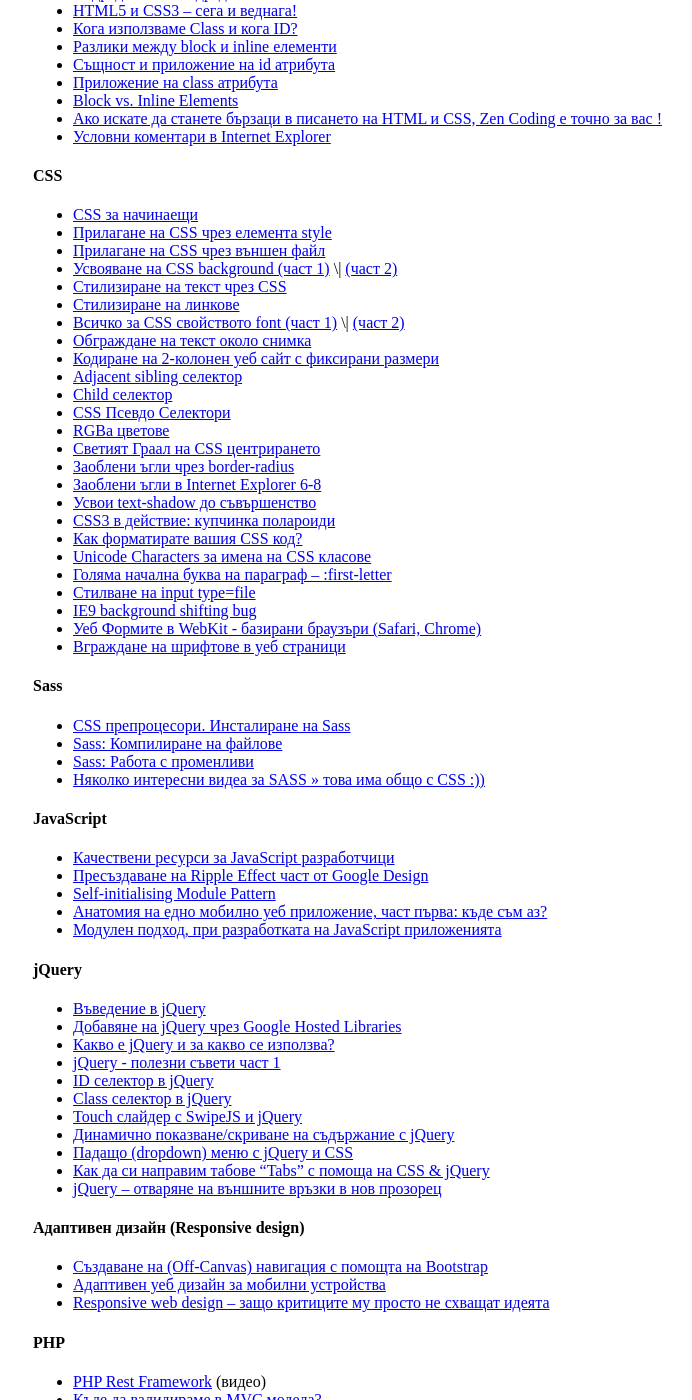
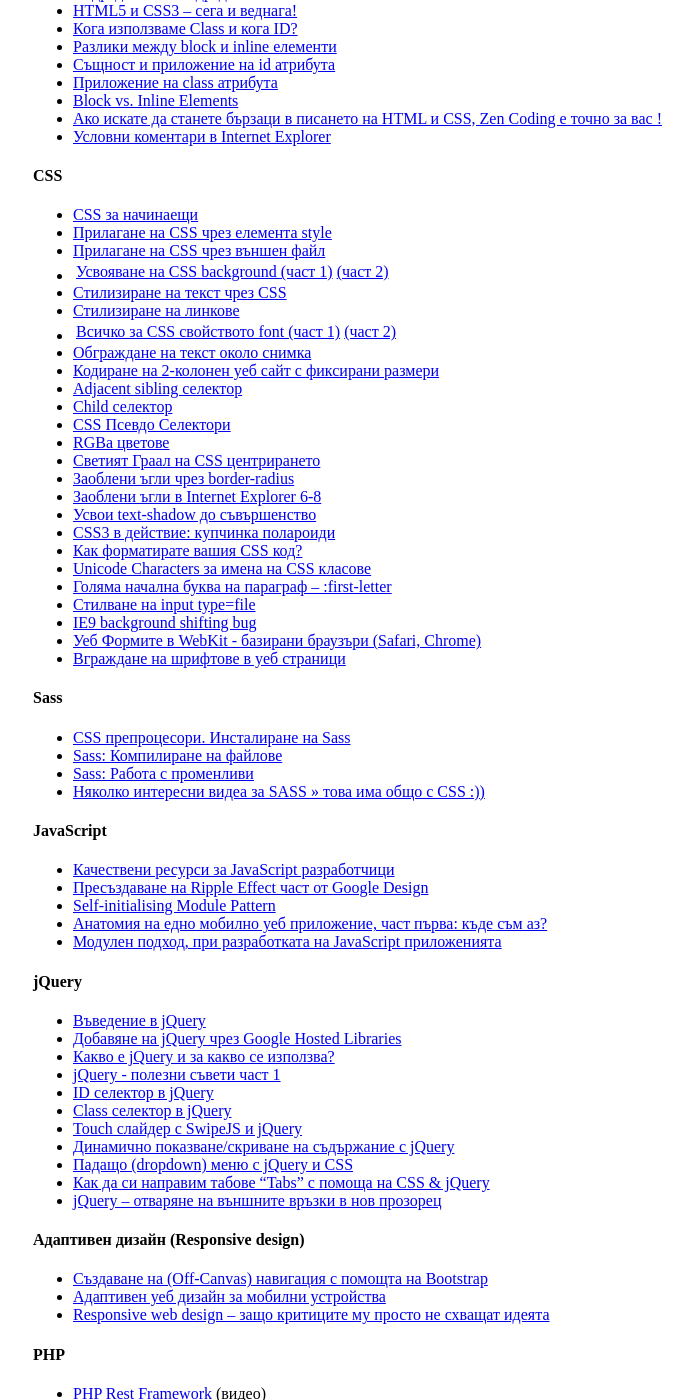
Before and after one commit to dzhavat/web-design-and-development-in-bulgarian, a Jekyll site: the page built from index.md, in a window 1280 px wide and 1400 px high, scrolled down 799 px. Shown: the whole window, without its empty margins (127-819 px from the left). Built offline with Jekyll 4.4.1, drawn with Linux system fonts in a browser that asks for light colours.

Commit message:
Remove backslash before pipe character

```diff
--- a/index.md
+++ b/index.md
@@ -53,10 +53,10 @@ title: Уроци/Статии на български за уеб дизайн
 * [CSS за начинаещи](http://www.youdevelop.net/coding/css/css-za-nachinaeshti/)
 * [Прилагане на CSS чрез елемента style](http://www.youdevelop.net/coding/css/prilagane-na-css-chrez-elementa-style/)
 * [Прилагане на CSS чрез външен файл](http://www.youdevelop.net/coding/css/prilagane-na-css-chrez-vynshen-fail/)
-* [Усвояване на CSS background (част 1)](http://www.youdevelop.net/coding/css/usvoqvane-na-css-background-part-1/) \\| [(част 2)](http://www.youdevelop.net/coding/css/usvoqvane-na-css-background-part-2/)
+* [Усвояване на CSS background (част 1)](http://www.youdevelop.net/coding/css/usvoqvane-na-css-background-part-1/) | [(част 2)](http://www.youdevelop.net/coding/css/usvoqvane-na-css-background-part-2/)
 * [Стилизиране на текст чрез CSS](http://www.youdevelop.net/coding/css/stilizirane-na-text-chrez-css/)
 * [Стилизиране на линкове](http://www.youdevelop.net/coding/css/stilizirane-na-linkove/)
-* [Всичко за CSS свойството font (част 1)](http://www.youdevelop.net/coding/css/vsichko-za-css-svoistvoto-font-part-1/) \\| [(част 2)](http://www.youdevelop.net/coding/css/vsichko-za-css-svoistvoto-font-part-2/)
+* [Всичко за CSS свойството font (част 1)](http://www.youdevelop.net/coding/css/vsichko-za-css-svoistvoto-font-part-1/) | [(част 2)](http://www.youdevelop.net/coding/css/vsichko-za-css-svoistvoto-font-part-2/)
 * [Обграждане на текст около снимка](http://www.youdevelop.net/coding/css/obgrajdane-na-tekst-okolo-snimka/)
 * [Кодиране на 2-колонен уеб сайт с фиксирани размери](http://www.youdevelop.net/coding/css/coding-2-column-layout/)
 * [Adjacent sibling селектор](http://www.youdevelop.net/coding/css/adjacent-sibling-selector/)
@@ -115,7 +115,7 @@ title: Уроци/Статии на български за уеб дизайн
 * [Първи стъпки с CodeIgniter](http://m.ignev.net/blog/development/php-development/07_27/getting-started-with-codeigniter/)
 
 #### Performance
-* [Сайтът ми зарежда бавно… Защо? (част 1)](http://blog.superhosting.bg/website-resources-part1.html) \| [(част 2)](http://blog.superhosting.bg/website-resources-part2.html)
+* [Сайтът ми зарежда бавно… Защо? (част 1)](http://blog.superhosting.bg/website-resources-part1.html) | [(част 2)](http://blog.superhosting.bg/website-resources-part2.html)
 * [Бърз сайт = бързи SQL заявки! (част 1)](http://blog.superhosting.bg/sql-queries-part1.html)
 * [Процесорно време?! Статистика и оптимизация!](http://blog.superhosting.bg/cpu-statistics-optimization.html)
 * [Отвъд уеб хостинга: Мрежа за доставяне на съдържание (CDN)](http://blog.icn.bg/%D0%BF%D0%BE%D0%BB%D0%B5%D0%B7%D0%BD%D0%BE/%D0%BE%D1%82%D0%B2%D1%8A%D0%B4-%D1%83%D0%B5%D0%B1-%D1%85%D0%BE%D1%81%D1%82%D0%B8%D0%BD%D0%B3%D0%B0-%D0%BC%D1%80%D0%B5%D0%B6%D0%B0-%D0%B7%D0%B0-%D0%B4%D0%BE%D1%81%D1%82%D0%B0%D0%B2%D1%8F%D0%BD%D0%B5/)
```
